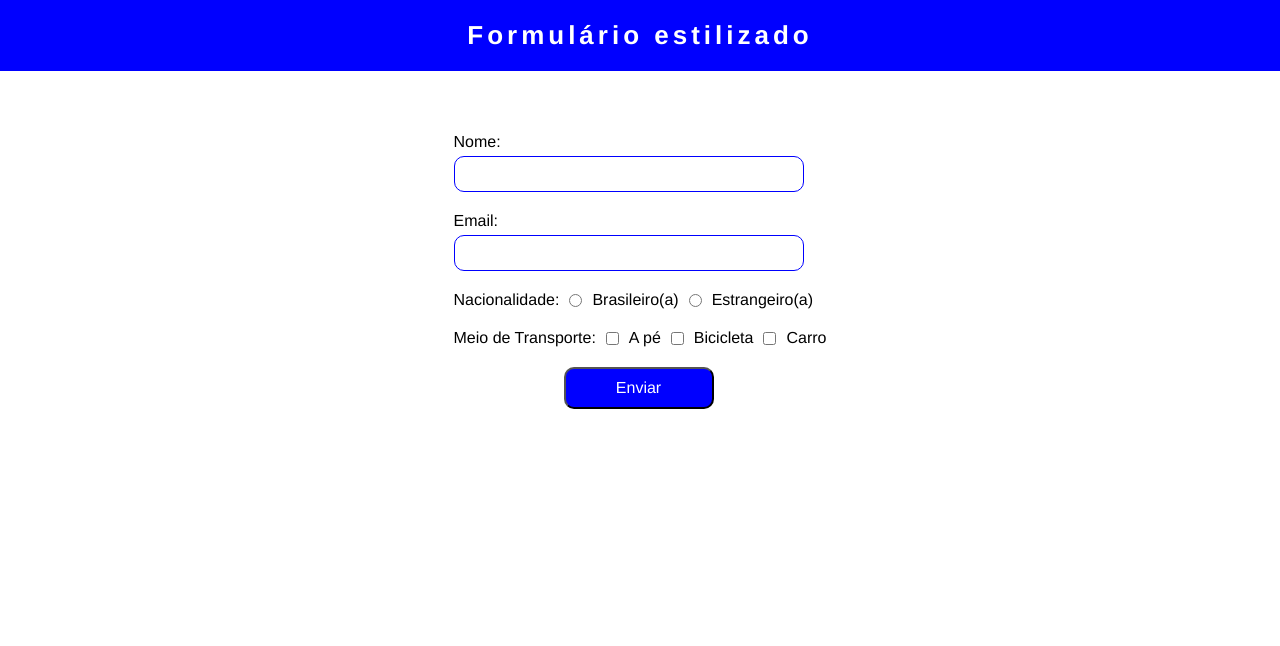
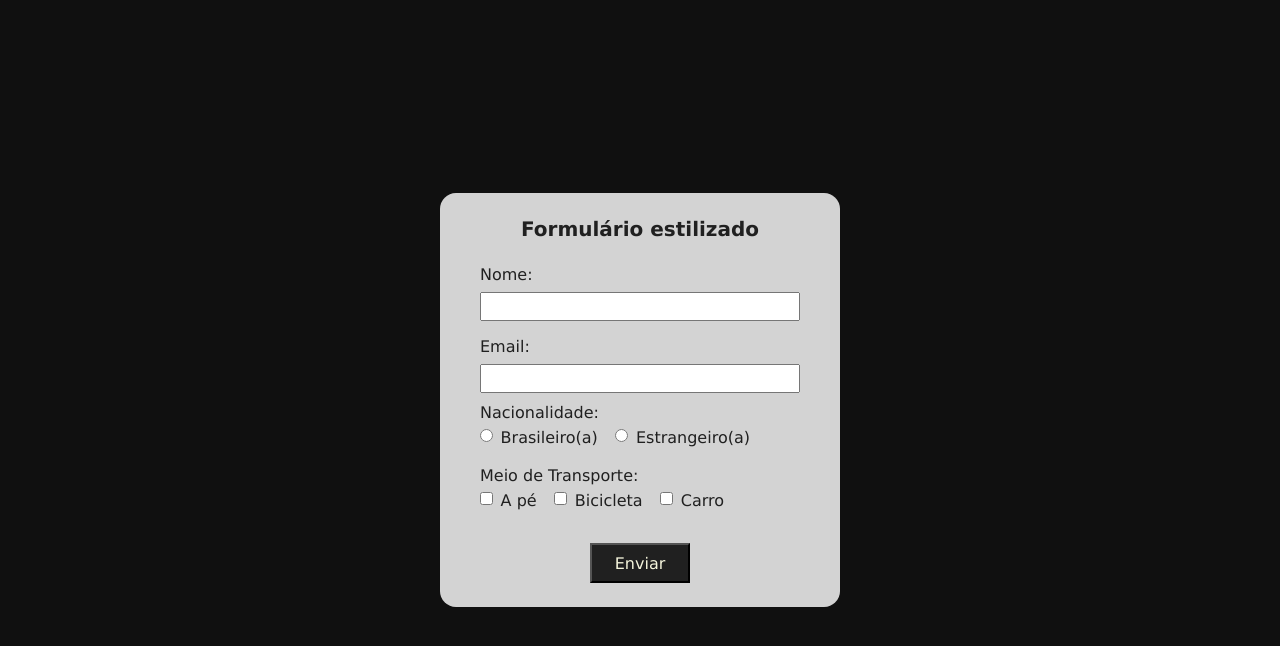
Before and after one commit to pazedev/Atictivities-Proz, a plain HTML site: page 4. Formulário/index.html in a window 1280 px wide. Drawn offline with Linux system fonts and the light colour scheme.

Commit message:
Mudança na estilização 4.Formulário

```diff
--- a/4. Formulário/index.html
+++ b/4. Formulário/index.html
@@ -9,22 +9,15 @@
 </head>
 
 <body>
-    <header>
-        <h1>Formulário estilizado</h1>
-    </header>
-    <section class="form-bg">
         <form class="form" action="index.html" method="post">
-            <div class="text">
-                <label for="name">Nome:</label>
-                <input type="text" id="name" name="nome">
-            </div>
+            <h2>Formulário estilizado</h2>
 
-            <div class="text">
-                <label for="email">Email:</label>
-                <input type="email" id="email" name="email">
-            </div>
+            <label for="name">Nome:</label>
+            <input type="text" id="name" name="nome">
 
-            <div>
+            <label for="email">Email:</label>
+            <input type="email" id="email" name="email">
+
                 <section class="choice">
                     <p>Nacionalidade:</p>
                     <input type="radio" name="nacionalidade" id="brasil" value="brasileiro">
@@ -33,9 +26,7 @@
                     <input type="radio" name="nacionalidade" id="outro" value="estrangeiro">
                     <label for="outro">Estrangeiro(a)</label>
                 </section>
-            </div>
 
-            <div>
                 <section class="choice">
                     <p>Meio de Transporte:</p>
                     <input type="checkbox" name="meio-transporte" id="pe" value="pe">
@@ -47,7 +38,6 @@
                     <input type="checkbox" name="meio-transporte" id="carro" value="carro">
                     <label for="carro">Carro</label>
                 </section>
-            </div>
 
             <button type="submit">Enviar</button>
         </form>
--- a/4. Formulário/style.css
+++ b/4. Formulário/style.css
@@ -1,59 +1,66 @@
 * {
-    font-family: 'Franklin Gothic Medium', 'Arial Narrow', Arial, sans-serif;
-    font-size: 16px;
-    padding: 0px;
-    margin: 0px;
+    margin: 0;
+    padding: 0;
+    box-sizing: border-box;
+    font-family: Verdana, Geneva, Tahoma, sans-serif;
+    color: #202020;
   }
 
-header {
+  body {
+    height: 100vh;
     display: flex;
     align-items: center;
     justify-content: center;
-    padding: 20px;
-    background-color:blue;
-    color: white;
+    background-color: #101010;
   }
 
-h1 {
-    font-size: 26px;
-    letter-spacing: 4px;
+  form {
+    display: flex;
+    flex-direction: column;
+    width: 400px;
+    background-color: lightgray;
+    border-radius: 16px;
+    padding: 1.5rem 40px;
   }
 
-.form-bg {
-    display: flex;
-    align-items: center;
-    justify-content: center;
-    height: 50vh;
+  h2 {
+    font-size: 1.25rem;
+    margin-bottom: 1.5rem;
+    text-align: center;
   }
 
-form input, form textarea {
-    outline: unset;
-    padding: 8px;
-    border: 1px solid blue;
-    border-radius: 10px;
+  label {
+    margin-bottom: .5rem;
+    position: relative;
   }
 
-.text {
-    display: flex;
-    flex-direction: column;
-    width: 350px;
-    margin-bottom: 20px;
-    gap: 5px;
+  label:not(:first-of-type){
+    margin-top: 1rem;
+  }
+
+  input {
+    padding: 5px;
   }
 
   .choice {
-    display: flex;
-    align-items: center;
-    margin-bottom: 20px;
-    gap: 10px;
+    padding: 10px 0px;
+  }
+
+  .choice p {
+    margin-bottom: 5px;
+  }
+
+  .choice label {
+    padding: 2.5px;
+    margin-right: 10px;
   }
 
   button {
-    background-color: blue;
-    color: white;
-    padding: 10px;
-    width: 150px;
-    border-radius: 10px;
-    margin-left: 110px;
-    box-shadow: inset 2px black;
+    background-color: #202020;
+    color: beige;
+    width: 100px;
+    height: 40px;
+    margin-top: 1.5rem;
+    font-size: 1rem;
+    align-self: center;
   }
```
Lines whose indentation alone changed are shown as unchanged.
